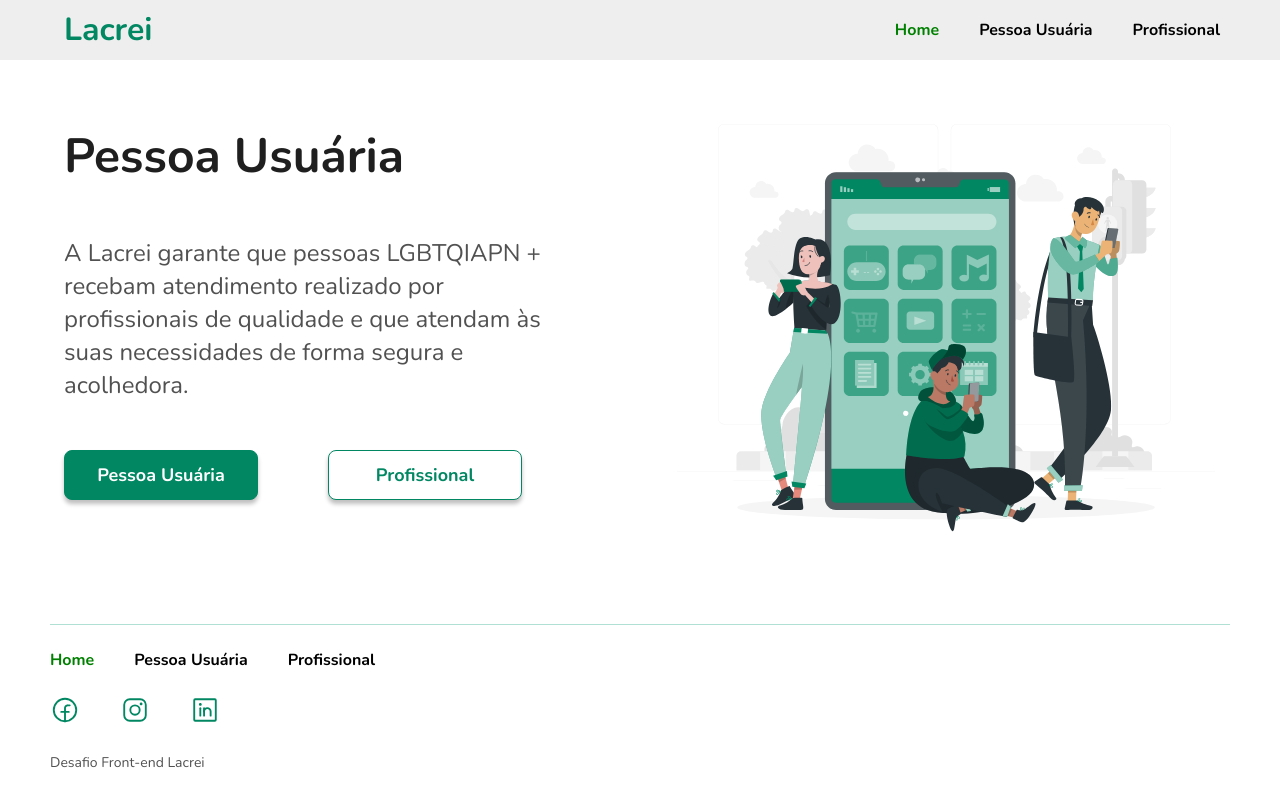
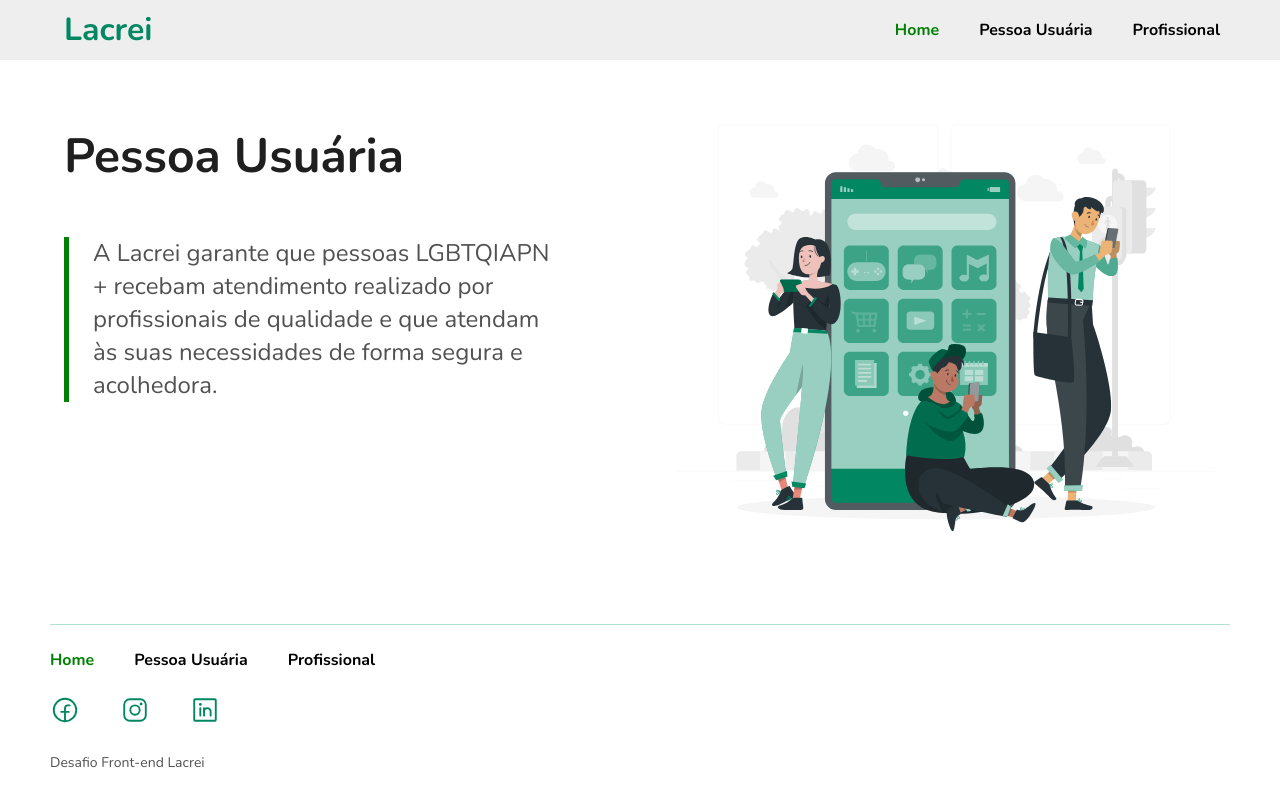
Before and after one commit to biancapb/lacrei-desafio, a React (Create React App) app: page /user in a window 1280 px wide. Built offline with nearby package versions, Linux system fonts and the light colour scheme.

Commit message:
feat: creating redirect to button

```diff
--- a/src/components/Button/Button.tsx
+++ b/src/components/Button/Button.tsx
@@ -1,14 +1,19 @@
+import { useState } from "react";
+import { Link } from "react-router-dom";
 import { Container } from "./ButtonStyle";
 
 interface ButtonProps {
   textButton?: string;
   buttonType: string;
+  route: string;
 }
 
-const Button: React.FC<ButtonProps> = ({ buttonType, textButton }) => {
+const Button: React.FC<ButtonProps> = ({ buttonType, textButton, route }) => {
   return (
     <>
-      <Container buttonType={buttonType}>{textButton}</Container>
+      <Container buttonType={buttonType}>
+        <Link to={route}>{textButton}</Link>
+      </Container>
     </>
   );
 };
--- a/src/components/Button/ButtonStyle.ts
+++ b/src/components/Button/ButtonStyle.ts
@@ -11,13 +11,6 @@ export const Container = styled.a<ButtonProps>`
   height: 48px;
   width: 192px;
 
-  color: ${(props) => (props.buttonType === "primary" ? "#ffffff" : "#018762")};
-  text-decoration: none;
-  font-family: "Nunito", sans-serif;
-  font-weight: 700;
-  font-size: 18px;
-  line-height: 25px;
-
   background-color: ${(props) =>
     props.buttonType === "primary" ? "#018762" : "#ffffff"};
   border: 1px solid #018762;
@@ -30,4 +23,14 @@ export const Container = styled.a<ButtonProps>`
     opacity: 0.8;
     transition-duration: 0.5s;
   }
+
+  a {
+    color: ${(props) =>
+      props.buttonType === "primary" ? "#ffffff" : "#018762"};
+    text-decoration: none;
+    font-family: "Nunito", sans-serif;
+    font-weight: 700;
+    font-size: 18px;
+    line-height: 25px;
+  }
 `;
--- a/src/components/Layout/Layout.tsx
+++ b/src/components/Layout/Layout.tsx
@@ -10,14 +10,15 @@ import {
 } from "./LayoutStyle";
 
 interface LayoutProps {
+  isHome?: boolean;
   textTitle: string;
   textSubtitle: string;
-
-  imageType: string;
+  type: string;
 }
 
 const Layout: React.FC<LayoutProps> = ({
-  imageType,
+  isHome,
+  type,
   textTitle,
   textSubtitle,
 }) => {
@@ -25,16 +26,26 @@ const Layout: React.FC<LayoutProps> = ({
     <Container>
       <ContainerTitle>
         <Title>{textTitle}</Title>
-        <Subtitle>{textSubtitle}</Subtitle>
+        <Subtitle isHome={isHome}>{textSubtitle}</Subtitle>
 
-        <ContainerButton>
-          <Button buttonType="primary" textButton="Pessoa Usuária" />
+        {isHome && (
+          <ContainerButton>
+            <Button
+              buttonType="primary"
+              textButton="Pessoa Usuária"
+              route="/user"
+            />
 
-          <Button buttonType="secondary" textButton="Profissional" />
-        </ContainerButton>
+            <Button
+              buttonType="secondary"
+              textButton="Profissional"
+              route="/professional"
+            />
+          </ContainerButton>
+        )}
       </ContainerTitle>
 
-      <ImageLayout imageType={imageType} />
+      <ImageLayout imageType={type} />
     </Container>
   );
 };
--- a/src/components/Layout/LayoutStyle.ts
+++ b/src/components/Layout/LayoutStyle.ts
@@ -1,4 +1,8 @@
 import styled from "styled-components";
+
+interface LayoutProps {
+  isHome?: boolean;
+}
 
 export const Container = styled.div`
   display: flex;
@@ -29,11 +33,13 @@ export const Title = styled.h2`
   line-height: 65px;
 `;
 
-export const Subtitle = styled.p`
+export const Subtitle = styled.p<LayoutProps>`
   color: #515151;
   font-family: "Nunito";
   font-style: normal;
   font-weight: 400;
   font-size: 24px;
   line-height: 33px;
+  border-left: ${(props) => (props.isHome ? "" : "5px solid green")};
+  padding-left: ${(props) => (props.isHome ? "" : "24px")};
 `;
--- a/src/pages/Home/Home.tsx
+++ b/src/pages/Home/Home.tsx
@@ -8,11 +8,12 @@ function Home() {
     <>
       <Header />
       <Layout
+        isHome
         textTitle={"Boas vindas a Lacrei Saúde"}
         textSubtitle={
           "Uma plataforma segura e acolhedora para comunidade LGBTQIAPN+"
         }
-        imageType="home"
+        type="home"
       />
       <Footer />
     </>
--- a/src/pages/Professional/Professional.tsx
+++ b/src/pages/Professional/Professional.tsx
@@ -12,7 +12,7 @@ function User() {
         textSubtitle={
           "Buscamos recrutar pessoas profissionais da saúde que entendam as necessidades e se comprometam com o bem-estar da comunidade LGBTQIAPN+."
         }
-        imageType={"pro"}
+        type={"pro"}
       />
       <Footer />
     </>
--- a/src/pages/User/User.tsx
+++ b/src/pages/User/User.tsx
@@ -12,7 +12,7 @@ function User() {
         textSubtitle={
           "A Lacrei garante que pessoas LGBTQIAPN + recebam atendimento realizado por profissionais de qualidade e que atendam às suas necessidades de forma segura e acolhedora."
         }
-        imageType={"user"}
+        type={"user"}
       />
       <Footer />
     </>
```
